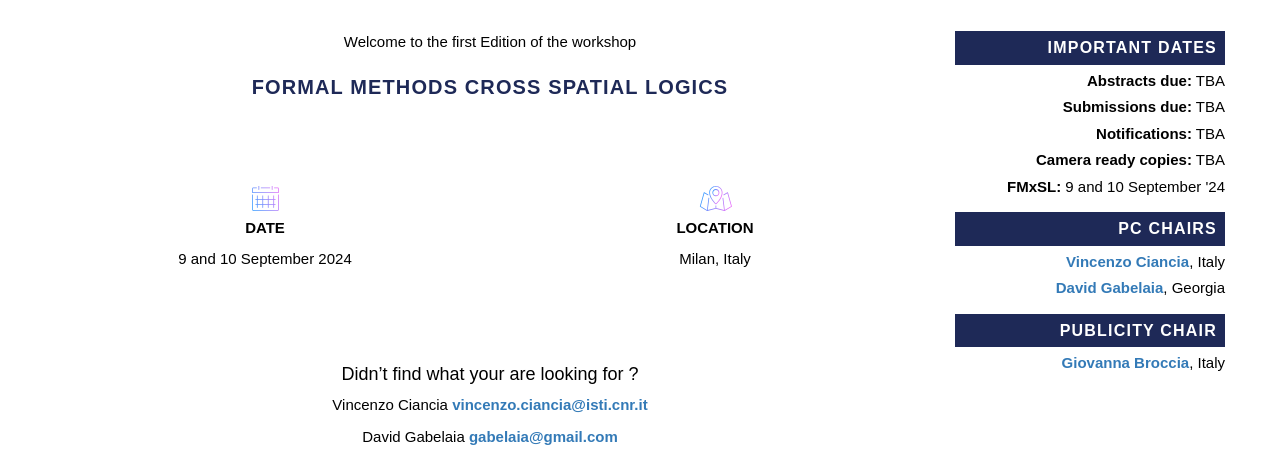
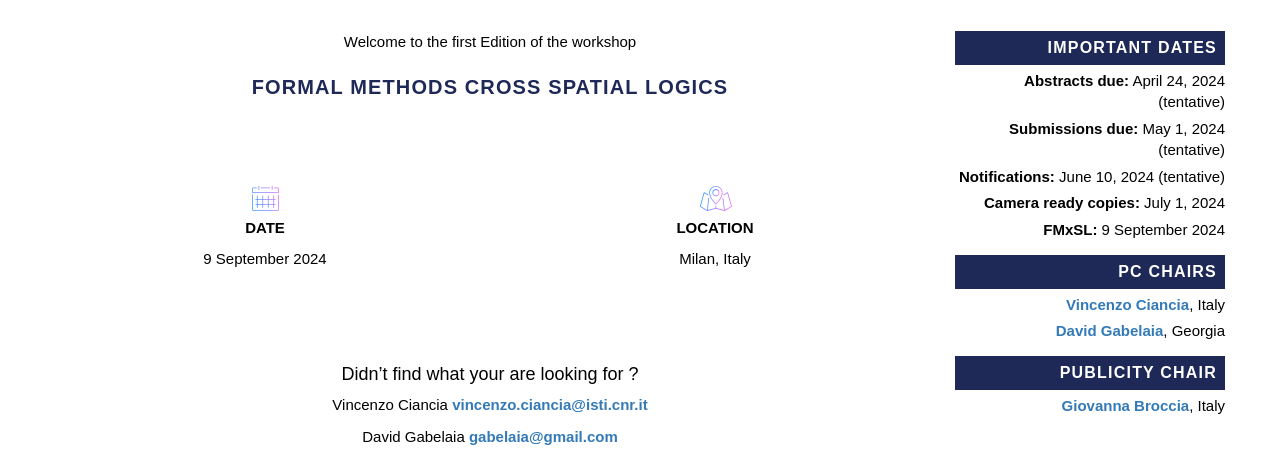
Before and after one commit to FMxSL24/FMxSL24.github.io, a plain HTML site: page index.html in a window 1280 px wide. Shown: the part 433-893 px from the top of the page. Drawn offline with Linux system fonts and the light colour scheme; some packages are replaced by stand-ins of ours; a script that the page names is missing; a web font is replaced by a local one.

Commit message:
updated dates

```diff
--- a/index.html
+++ b/index.html
@@ -239,7 +239,7 @@
 										</svg>
 										<p>
 											<strong>DATE</strong>
-											<p>9 and 10 September 2024</p>
+											<p>9 September 2024</p>
 										</p>
 									</div>
 								</div>
@@ -329,11 +329,11 @@
 				<div class="col-md-3 col-sm-3 sideCol" >
 					<h3 class="title-sideCol">IMPORTANT DATES</h3>
 					<ul class="side">
-						<li><strong>Abstracts due:</strong> TBA</li>
-						<li><strong>Submissions due:</strong> TBA</li>
-						<li><strong>Notifications:</strong> TBA</li>
-						<li><strong>Camera ready copies:</strong> TBA</li>
-						<li><strong>FMxSL:</strong> 9 and 10 September '24</li>
+						<li><strong>Abstracts due:</strong> April 24, 2024 (tentative)</li>
+						<li><strong>Submissions due:</strong> May 1, 2024 (tentative)</li>
+						<li><strong>Notifications:</strong> June 10, 2024 (tentative)</li>
+						<li><strong>Camera ready copies:</strong> July 1, 2024</li>
+						<li><strong>FMxSL:</strong> 9 September 2024</li>
 					</ul>
 					<h3 class="title-sideCol">PC CHAIRS</h3>
 					<ul class="side">
```
Also changed, not shown: about.html (+5 -5 lines), organization.html (+5 -5 lines), submission.html (+5 -5 lines).
